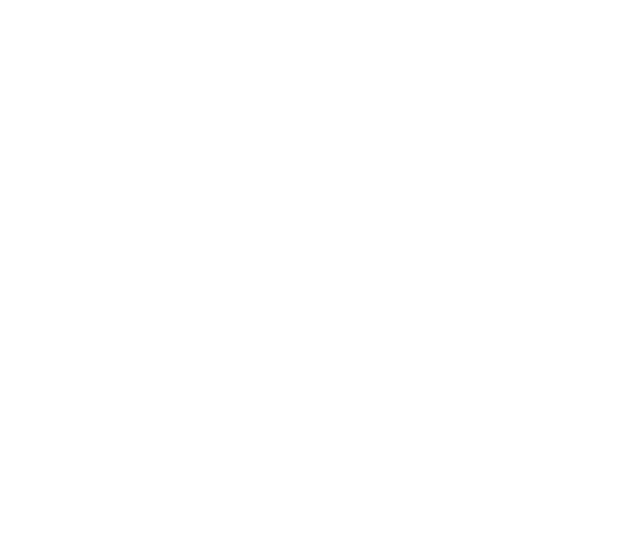
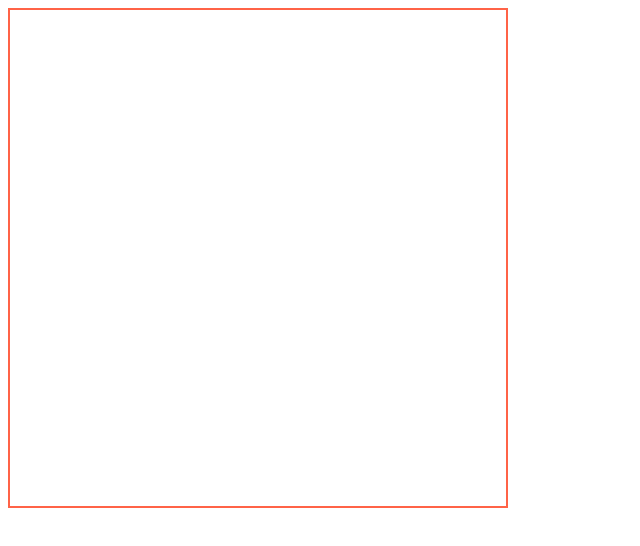
Before and after one commit to tiago-kth/master-thesis, a plain HTML site: page budget-idea/prototypes/soft-body/index.html in a window 1280 px wide. Shown: the whole page, without its empty margins (0-640 px from the left). Drawn offline with Linux system fonts and the light colour scheme.

Commit message:
initial particle

```diff
--- a/budget-idea/prototypes/soft-body/index.html
+++ b/budget-idea/prototypes/soft-body/index.html
@@ -8,6 +8,10 @@
 </head>
 <body>
 
+    <canvas>
+
+    </canvas>
+
     <script src="lib.js"></script>
     <script src="script.js"></script>
 </body>
--- a/budget-idea/prototypes/soft-body/lib.js
+++ b/budget-idea/prototypes/soft-body/lib.js
@@ -53,3 +53,30 @@ class Vec {
     }
 
 }
+
+class Particle {
+
+    pos;
+    vel;
+    acc;
+
+    constructor(pos) {
+        this.pos = pos;
+        this.vel = new Vec( (Math.random() - 0.5), (Math.random() - 0.5) );
+        this.acc = new Vec( (Math.random() - 0.5) * 0.1, (Math.random() - 0.5) * 0.1 );
+    }
+
+    update() {
+        this.vel.add(this.acc);
+        this.pos.add(this.vel);
+    }
+
+    display(ctx) {
+
+        ctx.beginPath();
+        ctx.arc(this.pos.x, this.pos.y, 3, 0, Math.PI * 2);
+        ctx.fill();
+        ctx.closePath();
+    }
+
+}
--- a/budget-idea/prototypes/soft-body/script.js
+++ b/budget-idea/prototypes/soft-body/script.js
@@ -0,0 +1,28 @@
+const cv = document.querySelector('canvas');
+
+const ctx = cv.getContext('2d');
+
+const H = 500;
+const W = 500;
+
+cv.width = W;
+cv.height = H;
+
+const p = new Particle(new Vec(200,200));
+console.log(p);
+
+let count = 0;
+
+function clearCanvas() {
+    ctx.clearRect(0, 0, W, H);
+}
+
+function loop() {
+    clearCanvas();
+    p.display(ctx);
+    p.update();
+    count++
+    /*if (count < 100)*/ window.requestAnimationFrame(loop);
+}
+
+window.requestAnimationFrame(loop);
--- a/budget-idea/prototypes/soft-body/style.css
+++ b/budget-idea/prototypes/soft-body/style.css
@@ -0,0 +1,9 @@
+* {
+    box-sizing: border-box;
+}
+
+canvas {
+    width: 500px;
+    height: 500px;
+    border: 2px solid tomato;
+}
```
